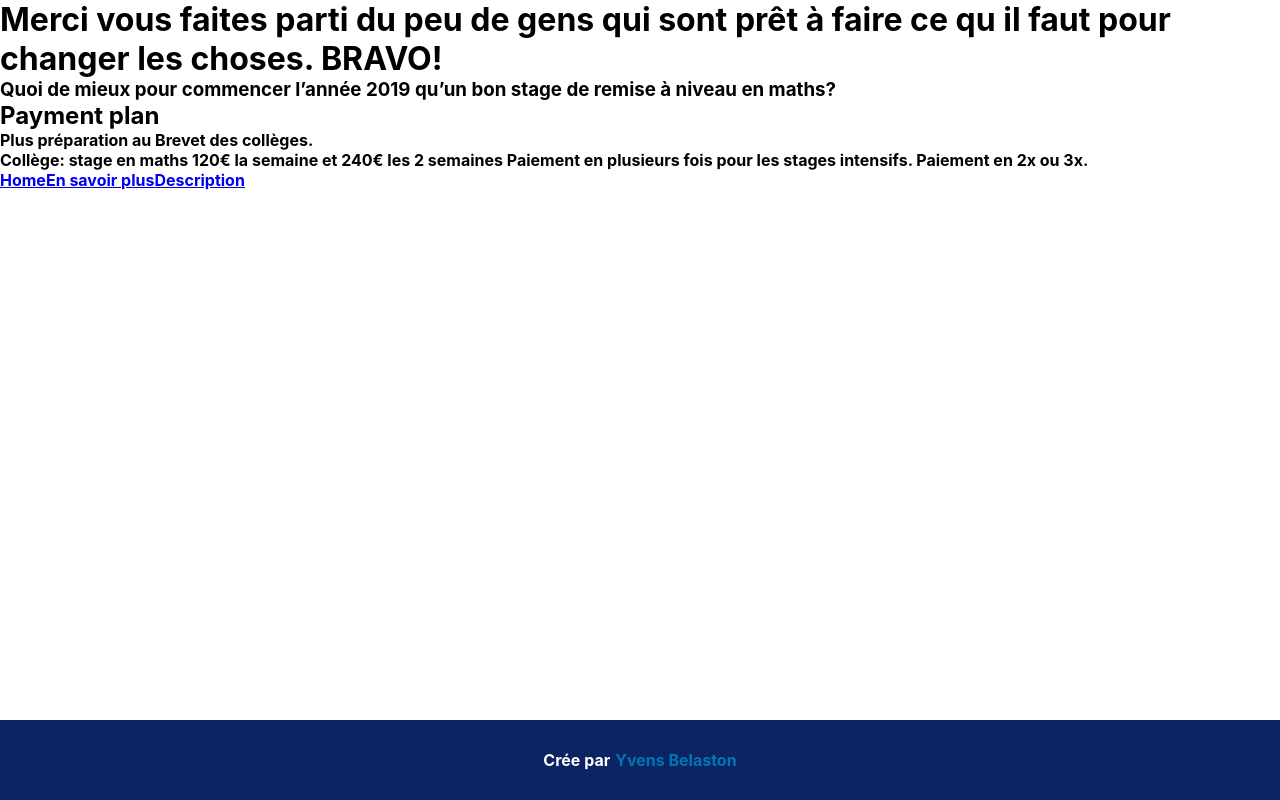
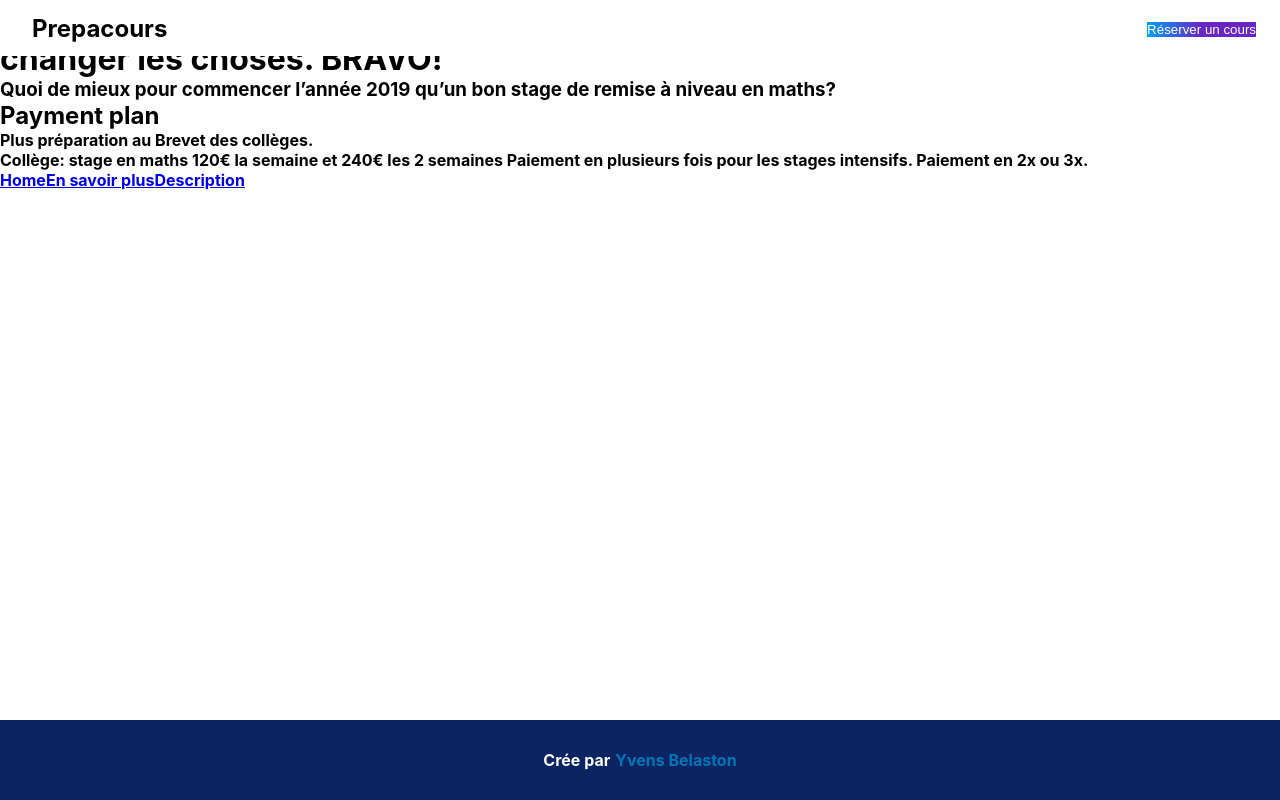
Before and after one commit to Yvens16/client-prepacours, a React (Create React App) app: page /thanks in a window 1280 px wide. Built offline with nearby package versions, Linux system fonts and the light colour scheme; no server answers; a web font is replaced by a local one.

Commit message:
Sidedrawer done functionnality

```diff
--- a/src/App.js
+++ b/src/App.js
@@ -10,29 +10,48 @@ import Thanks from './components/thanks/Thanks';
 import Footer from './components/footer/Footer';
 import Application from './components/step2/Application';
 
-import { library } from '@fortawesome/fontawesome-svg-core'
-import { FontAwesomeIcon } from '@fortawesome/react-fontawesome'
-import { faStroopwafel } from '@fortawesome/free-solid-svg-icons'
+import { library } from '@fortawesome/fontawesome-svg-core';
+import { FontAwesomeIcon } from '@fortawesome/react-fontawesome';
+import { faStroopwafel } from '@fortawesome/free-solid-svg-icons';
+import SideDrawer from "./components/sideDrawer/SideDrawer";
+import Backdrop from './components/backdrop/Backdrop';
 
 library.add(faStroopwafel)
 class App extends Component {
   constructor(props) {
     super(props);
     this.state = {
-      users: []
+      sideDrawerOpen: false,
     };
   }
 
+  drawerToggleClickHandler = () => {
+    this.setState((prevState) => {
+      return {sideDrawerOpen: !prevState.sideDrawerOpen};
+    });
+  };
+  backdropClickHandler = () => {
+    this.setState({
+      sideDrawerOpen: false,
+    });
+  };
+
   render() {
+    let backdrop;
+
+    if(this.state.sideDrawerOpen) {
+      backdrop = <Backdrop click={this.backdropClickHandler} />
+    }
     return (
-      <div className="App">
-      <NavBar/>
+    <div className="App" style={{height: '100%'}}>
+      <NavBar drawerClickHandler={this.drawerToggleClickHandler}/>
+      <SideDrawer show={this.state.sideDrawerOpen}/>
+      {backdrop}
       <Switch>
         <Route exact path="/" component={Home} />
         <Route  path="/description" component={Description} />
         <Route  path="/application" component={Application} />
         <Route  path="/thanks" component={Thanks} />
-
         {/*404 route Always Last */}
           <Route component={NotFound} />
       </Switch>
--- /dev/null
+++ b/src/components/backdrop/Backdrop.js
@@ -0,0 +1,8 @@
+import React from 'react';
+import './_backdrop.scss';
+
+const Backdrop = props => (
+  <div className="backdrop" onClick={props.click}></div>
+);
+
+export default Backdrop;
--- a/src/components/navigation/NavBar.js
+++ b/src/components/navigation/NavBar.js
@@ -1,35 +1,58 @@
-import React from 'react';
-import {  Link } from 'react-router-dom';
-import './_navbar.scss';
+import React from "react";
+import ReactDOM from "react-dom";
+import { Link } from "react-router-dom";
+import '../sideDrawer/DrawerToggleBtn';
+import "./_navbar.scss";
+import DrawerToggleBtn from "../sideDrawer/DrawerToggleBtn";
 
-const NavBar = () => {
-  return (
-    <>
-    <header className="main_h">
-      <div className="row">
-        <Link to='/' className="logo">Logo</Link>
-
-        <div className="mobile-toggle">
-          <span></span>
-          <span></span>
-          <span></span>
+const Navbar = props => (
+  <header className="toolbar">
+  <nav className="toolbar__navigation">
+    <div className="toolbar__toggle-btn">
+      <DrawerToggleBtn click={props.drawerClickHandler} />
     </div>
-        <nav>
+    <div className="toolbar__navigation-logo">
+      <Link to='/'>Prepacours</Link>
+      </div>
+      <div className="toolbar__navigation-spacer"/>
+      <div className="toolbar__navigation-items">
       <ul>
       <li><a href="tel:+33627269473">06 27 26 94 73</a></li>
+      <li>
       <div className="fb-share-button" data-href="https://www.facebook.com/fabuno/" data-layout="button_count" data-size="small" data-mobile-iframe="true">
       <a target="_blank" rel="noopener noreferrer" href="https://www.facebook.com/sharer/sharer.php?u=https%3A%2F%2Fwww.facebook.com%2Ffabuno%2F&amp;src=sdkpreparse" className="fb-xfbml-parse-ignore">
       Partager
       </a>
       </div>
-            <li><Link className='a' to=''>Partager</Link></li>
-            <li><Link className='a' to='/application'>Réserver un cours</Link></li>
+      </li>
+      <li>
+      <button><Link className='a' to='/application'>Réserver un cours</Link></button>
+      </li>
       </ul>
+    </div>
     </nav>
-      </div>
   </header>
-    </>
-  )
-}
+);
 
-export default NavBar;
+export default Navbar;
+
+// <div className="row">
+// <Link to='/' className="logo">Logo</Link>
+// <div className="mobile-toggle">
+//   <span></span>
+//   <span></span>
+//   <span></span>
+// </div>
+// <nav>
+//   <ul>
+//     <li><a href="tel:+33627269473">06 27 26 94 73</a></li>
+//     <div className="fb-share-button" data-href="https://www.facebook.com/fabuno/" data-layout="button_count" data-size="small" data-mobile-iframe="true">
+//     <a target="_blank" rel="noopener noreferrer" href="https://www.facebook.com/sharer/sharer.php?u=https%3A%2F%2Fwww.facebook.com%2Ffabuno%2F&amp;src=sdkpreparse" className="fb-xfbml-parse-ignore">
+//     Partager
+//     </a>
+//     </div>
+//     <li><Link className='a' to=''>Partager</Link></li>
+//     <li><Link className='a' to='/application'>Réserver un cours</Link></li>
+//   </ul>
+// </nav>
+// </div>
--- a/src/components/navigation/_navbar.scss
+++ b/src/components/navigation/_navbar.scss
@@ -1,184 +1,66 @@
-@mixin small {
-  @media only screen and (max-width: 766px) {
-    @content;
-  }
-}
+.toolbar {
+  position: fixed;
+  top: 0;
+  left: 0;
+  width: 100%;
+  background: white;
+  height: 56px;
 
-// colores
-$color: #8f8f8f;
-$color2: #e8f380;
+  &__navigation {
+    display: flex;
+    height: 100%;
+    align-items: center;
+    padding: 0 1rem;
 
-//Navigation
-.main_h{
-  position: fixed;
-  max-height: 70px;
-  z-index: 200;
-  width: 100%;
-  padding-top: 17px;
-  background: none;
-  overflow: hidden;
-  -webkit-transition: all 0.3s;
-  transition: all 0.3s;
-  opacity: 0;
-  top: -100px;
-  padding-bottom: 6px;
-  font-family: "Montserrat", sans-serif;
-  @include small {
-    padding-top: 25 px;
-  }
+    &-logo{
+      margin-left: 0.5rem;
+    }
+    &-logo a{
+      color: black;
+      text-decoration: none;
+      font-size: 1.5rem;
+      margin-left: 1rem;
+    }
+    &-spacer {
+      flex:1;
+    }
+    &-items ul {
+      list-style: none;
+      margin: 0;
+      padding: 0;
+      display: flex;
 
-  .row {
-    width: 100%;
-    .mobile-toggle {
-      display: none;
-      cursor: pointer;
-      font-size: 20px;
-      position: absolute;
-      right: 22px;
-      top: 0;
-      width: 30px;
-      -webkit-transition: all 200ms ease-in;
-      -moz-transition: all 200ms ease-in;
-      transition: all 200ms ease-in;
-      @include small {
-        display: block;
+      button {
+        background-image: linear-gradient(to right, #00A0F5, #6926C5, #6926C5);
       }
 
-      span {
-        width: 30px;
-        height: 4px;
-        margin-bottom: 6px;
-        border-radius: 100px;
-        background: $color;
-        display: block
+      li{
+        padding: 0 0.5rem;
       }
+    }
+    &-items a {
+      list-style: none;
+      color: white;
+      text-decoration: none
+    }
+    &-items a:hover,
+    &-items a:active{
+      color: red;
     }
   }
 }
 
-.open-nav {
-  max-height: 400px !important;
-  .mobile-toggle {
-    transform: rotate(-90deg);
-    -webkit-transform: rotate(-90deg);
+@media (max-width: 768px) {
+  .toolbar__navigation-items {
+    display: none;
   }
 }
 
-.sticky {
-  background-color: #fff;
-  opacity: 1;
-  top: 0px;
-  border-bottom: 1px solid lighten($color, 30%);
-}
-
-.logo{
-  width: 50px;
-  font-size: 25px;
-  color: $color;
-  text-transform: uppercase;
-  float: left;
-  display: block;
-  margin-top: 0;
-  line-height: 1;
-  margin-bottom: 10px;
-  @include small {
-    float: none;
+@media (min-width: 769px) {
+  .toolbar__toggle-btn {
+    display: none;
+  }
+  .toolbar__navigation-logo {
+    margin-left: 0;
   }
 }
-
-nav {
-  float: right;
-  width: 60%;
-  @include small {
-    width: 100%;
-  }
-
-  ul{
-    list-style: none;
-    overflow: hidden;
-    text-align: right;
-    float: right;
-    @include small {
-      padding-top: 10px;
-      margin-bottom: 22px;
-      float: left;
-      text-align: center;
-      width: 100%;
-
-      li {
-        display: inline-block;
-        margin-left: 35px;
-        line-height: 1.5;
-        @include small {
-          width: 100%;
-          padding: 7px 0;
-          margin: 0;
-        }
-        .a{
-          color: #888888;
-          text-transform: uppercase;
-          font-size: 12px;
-          text-decoration: none;
-        }
-      }
-    }
-  }
-}
-
-.mouse {
-  display: block;
-  margin: 0 auto;
-  width: 26px;
-  height: 46px;
-  border-radius: 13px;
-  border: 2px solid $color2;
-  bottom: 40px;
-  position: absolute;
-  left: 50%;
-  margin-left: -14px;
-  span {
-    display: block;
-    margin: 6px auto;
-    width: 2px;
-    height: 2px;
-    border-radius: 4px;
-    background: $color2;
-    border: 1px solid transparent;
-    -webkit-animation-duration: 1s;
-    animation-duration: 1s;
-    -webkit-animation-fill-mode: both;
-    animation-fill-mode: both;
-    -webkit-animation-iteration-count: infinite;
-    animation-iteration-count: infinite;
-    -webkit-animation-name: scroll;
-    animation-name: scroll;
-  }
-}
-
-@-webkit-keyframes scroll {
-  0% {
-    opacity: 1;
-    -webkit-transform: translateY(0);
-    transform: translateY(0);
-  }
-  100% {
-    opacity: 0;
-    -webkit-transform: translateY(20px);
-    transform: translateY(20px);
-  }
-}
-
-@keyframes scroll {
-  0% {
-    opacity: 1;
-    -webkit-transform: translateY(0);
-    -ms-transform: translateY(0);
-    transform: translateY(0);
-  }
-  100% {
-    opacity: 0;
-    -webkit-transform: translateY(20px);
-    -ms-transform: translateY(20px);
-    transform: translateY(20px);
-  }
-}
--- /dev/null
+++ b/src/components/sideDrawer/DrawerToggleBtn.js
@@ -0,0 +1,12 @@
+import React from 'react';
+import './_drawerToggleBtn.scss'
+
+const DrawerToggleBtn = props => (
+  <button className="toggle-btn" onClick={props.click}>
+  <div className="toggle-btn__line"></div>
+  <div className="toggle-btn__line"></div>
+  <div className="toggle-btn__line"></div>
+  </button>
+);
+
+export default DrawerToggleBtn;
--- /dev/null
+++ b/src/components/sideDrawer/SideDrawer.js
@@ -0,0 +1,48 @@
+import React from "react";
+import { Link } from "react-router-dom";
+import "./_sideDrawer.scss";
+
+const SideDrawer = props => {
+  let drawerClass = "side-drawer";
+  if (props.show) {
+    drawerClass = "side-drawer open";
+  }
+  return (
+    <nav className={drawerClass}>
+      <ul>
+        <button>
+          <li>
+            <a href="tel:+33627269473">06 27 26 94 73</a>
+          </li>
+        </button>
+        <li>
+          <div
+            className="fb-share-button"
+            data-href="https://www.facebook.com/fabuno/"
+            data-layout="button_count"
+            data-size="small"
+            data-mobile-iframe="true"
+          >
+            <a
+              target="_blank"
+              rel="noopener noreferrer"
+              href="https://www.facebook.com/sharer/sharer.php?u=https%3A%2F%2Fwww.facebook.com%2Ffabuno%2F&amp;src=sdkpreparse"
+              className="fb-xfbml-parse-ignore"
+            >
+              Partager
+            </a>
+          </div>
+        </li>
+        <li>
+          <button>
+            <Link className="a" to="/application">
+              Réserver un cours
+            </Link>
+          </button>
+        </li>
+      </ul>
+    </nav>
+  );
+};
+
+export default SideDrawer;
--- /dev/null
+++ b/src/components/sideDrawer/_sideDrawer.scss
@@ -0,0 +1,46 @@
+.side-drawer {
+  height: 100%;
+  background: white;
+  box-shadow: 2px 0px 5px rgba(0, 0, 0, 0.5);
+  position: fixed;
+  top: 0;
+  left: 0;
+  width: 70%;
+  max-width: 400px;
+  z-index: 200;
+
+  ul {
+    height: 100%;
+    list-style: none;
+    display: flex;
+    flex-direction: column;
+    justify-content: center;
+
+
+    button {
+      background-image: linear-gradient(to right, #00A0F5, #6926C5, #6926C5);
+    }
+  }
+
+  a {
+    color: white;
+    text-decoration: none;
+    font-size: 1.2rem;
+  }
+  a:hover,
+  a:active {
+    color: green;
+  }
+  transform: translateX(-100%);
+  transition: transform 0.3s ease-out;
+}
+
+.side-drawer.open {
+  transform: translateX(0);
+}
+
+@media (min-width: 769px) {
+  .side-drawer {
+    display: none;
+  }
+}
--- a/src/main.css
+++ b/src/main.css
@@ -174,35 +174,132 @@ html {
 .t {
   height: 90vh; }
 
-.navigation {
-  background-color: white;
+.toolbar {
+  position: fixed;
+  top: 0;
+  left: 0;
+  width: 100%;
+  background: white;
+  height: 56px; }
+  .toolbar__navigation {
+    display: -webkit-box;
+    display: flex;
+    height: 100%;
+    -webkit-box-align: center;
+            align-items: center;
+    padding: 0 1rem; }
+    .toolbar__navigation-logo {
+      margin-left: 0.5rem; }
+    .toolbar__navigation-logo a {
+      color: black;
+      text-decoration: none;
+      font-size: 1.5rem;
+      margin-left: 1rem; }
+    .toolbar__navigation-spacer {
+      -webkit-box-flex: 1;
+              flex: 1; }
+    .toolbar__navigation-items ul {
+      list-style: none;
+      margin: 0;
+      padding: 0;
+      display: -webkit-box;
+      display: flex; }
+      .toolbar__navigation-items ul button {
+        background-image: -webkit-linear-gradient(left, #00A0F5, #6926C5, #6926C5);
+        background-image: linear-gradient(to right, #00A0F5, #6926C5, #6926C5); }
+      .toolbar__navigation-items ul li {
+        padding: 0 0.5rem; }
+    .toolbar__navigation-items a {
+      list-style: none;
+      color: white;
+      text-decoration: none; }
+    .toolbar__navigation-items a:hover,
+    .toolbar__navigation-items a:active {
+      color: red; }
+
+@media (max-width: 768px) {
+  .toolbar__navigation-items {
+    display: none; } }
+
+@media (min-width: 769px) {
+  .toolbar__toggle-btn {
+    display: none; }
+  .toolbar__navigation-logo {
+    margin-left: 0; } }
+
+.toggle-btn {
+  display: -webkit-box;
+  display: flex;
+  -webkit-box-orient: vertical;
+  -webkit-box-direction: normal;
+          flex-direction: column;
+  justify-content: space-around;
+  height: 24px;
+  width: 30px;
+  background: transparent;
+  border: none;
+  cursor: pointer;
+  padding: 0;
+  box-sizing: border-box; }
+  .toggle-btn__line {
+    width: 30px;
+    height: 2px;
+    background-image: -webkit-linear-gradient(left, #00A0F5, #6926C5, #6926C5);
+    background-image: linear-gradient(to right, #00A0F5, #6926C5, #6926C5); }
+
+.toggle-btn:focus {
+  outline: none; }
+
+.side-drawer {
+  height: 100%;
+  background: white;
+  box-shadow: 2px 0px 5px rgba(0, 0, 0, 0.5);
+  position: fixed;
+  top: 0;
+  left: 0;
+  width: 70%;
+  max-width: 400px;
+  z-index: 200;
+  -webkit-transform: translateX(-100%);
+          transform: translateX(-100%);
+  -webkit-transition: -webkit-transform 0.3s ease-out;
+  transition: -webkit-transform 0.3s ease-out;
+  transition: transform 0.3s ease-out;
+  transition: transform 0.3s ease-out, -webkit-transform 0.3s ease-out; }
+  .side-drawer ul {
+    height: 100%;
+    list-style: none;
+    display: -webkit-box;
+    display: flex;
+    -webkit-box-orient: vertical;
+    -webkit-box-direction: normal;
+            flex-direction: column;
+    -webkit-box-pack: center;
+            justify-content: center; }
+    .side-drawer ul button {
+      background-image: -webkit-linear-gradient(left, #00A0F5, #6926C5, #6926C5);
+      background-image: linear-gradient(to right, #00A0F5, #6926C5, #6926C5); }
+  .side-drawer a {
+    color: white;
+    text-decoration: none;
+    font-size: 1.2rem; }
+  .side-drawer a:hover,
+  .side-drawer a:active {
+    color: green; }
+
+.side-drawer.open {
+  -webkit-transform: translateX(0);
+          transform: translateX(0); }
+
+@media (min-width: 769px) {
+  .side-drawer {
+    display: none; } }
+
+.backdrop {
   position: fixed;
   width: 100%;
+  height: 100%;
   top: 0;
-  height: 8vh; }
-  .navigation ul {
-    top: 50%;
-    -webkit-transform: translateY(50%);
-            transform: translateY(50%);
-    display: -webkit-box;
-    display: flex;
-    -webkit-box-pack: space-evenly;
-            justify-content: space-evenly; }
-    .navigation ul li {
-      list-style: none; }
-      .navigation ul li a {
-        text-decoration: none; }
-      .navigation ul li #reservation {
-        display: -webkit-box;
-        display: flex;
-        background-image: -webkit-linear-gradient(left, #00A0F5, #6926C5, #6926C5);
-        background-image: linear-gradient(to right, #00A0F5, #6926C5, #6926C5);
-        width: 140px;
-        border-radius: 12px;
-        height: 25px;
-        display: block; }
-        .navigation ul li #reservation button {
-          padding: 0px;
-          vertical-align: middle; }
-        .navigation ul li #reservation a {
-          color: white; }
+  left: 0;
+  background: rgba(0, 0, 0, 0.3);
+  z-index: 100; }
--- a/src/sass/main.scss
+++ b/src/sass/main.scss
@@ -13,3 +13,6 @@
 @import "../components/step2/application";
 @import "../components/thanks/thanks";
 @import "../components/navigation/navbar";
+@import "../components/sideDrawer/drawerToggleBtn";
+@import "../components/sideDrawer/sideDrawer";
+@import "../components/backdrop/backdrop";
```
Also changed, not shown: src/components/backdrop/_backdrop.scss (added, +9 -0 lines), src/components/sideDrawer/_drawerToggleBtn.scss (added, +22 -0 lines). Lines whose indentation alone changed are shown as unchanged.
